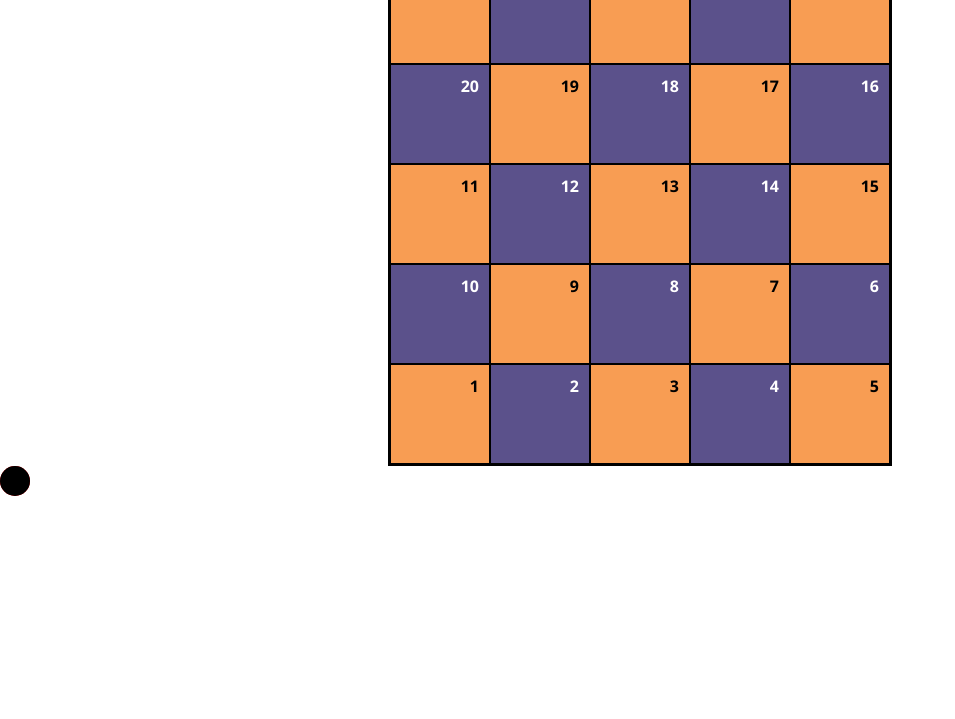
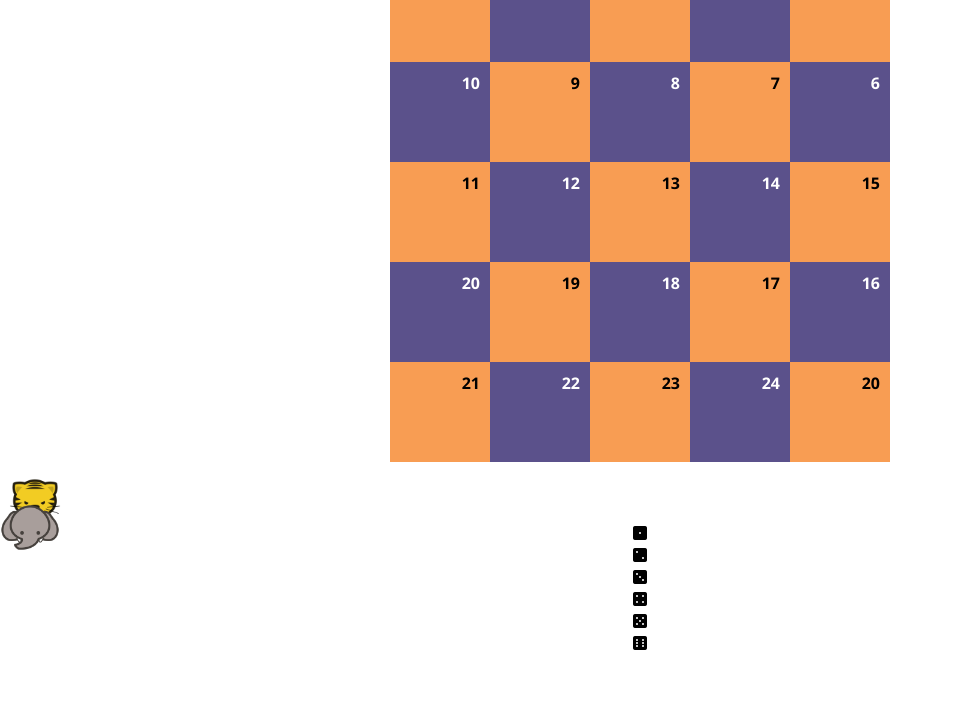
Before and after one commit to happikaur/snakes-and-ladders, a plain HTML site: page index.html in a window 1280 px wide. Shown: the part 81-800 px from the top of the page, without its empty margins (0-955 px from the left). Drawn offline with Linux system fonts and the light colour scheme.

Commit message:
Made different file for scss, and move them into folders. Added the avatar images.

```diff
--- a/index.html
+++ b/index.html
@@ -4,99 +4,110 @@
   <meta charset="UTF-8">
   <meta http-equiv="X-UA-Compatible" content="IE=edge">
   <meta name="viewport" content="width=device-width, initial-scale=1.0">
-  <title>Document</title>
-  <link rel="stylesheet" href="./style.css">
+  <title>Snakes and Ladders</title>
+  <link rel="stylesheet" href="./main.css">
   <script src="./app.js" async defer></script>
+  <link rel="stylesheet" href="https://use.fontawesome.com/releases/v5.15.4/css/all.css" integrity="sha384-DyZ88mC6Up2uqS4h/KRgHuoeGwBcD4Ng9SiP4dIRy0EXTlnuz47vAwmeGwVChigm" crossorigin="anonymous">
 </head>
 <body>
   <h1>SNAKES AND LADDERS</h1>
 
+
   <div class="board">
     <div class="boxes">
       <div class="box one">
-        <span class="number">25</span>
+        <span class="number">21</span>
+      </div>
+      <div class="box two">
+        <span class="number">22</span>
+      </div>
+      <div class="box one">
+        <span class="number">23</span>
       </div>
       <div class="box two">
         <span class="number">24</span>
       </div>
       <div class="box one">
-        <span class="number">23</span>
+        <span class="number">20</span>
       </div>
       <div class="box two">
-        <span class="number">22</span>
+        <span class="number">20</span>
       </div>
       <div class="box one">
-        <span class="number">21</span>
+        <span class="number">19</span>
+      </div>
+      <div class="box two">
+        <span class="number">18</span>
+      </div>
+      <div class="box one">
+        <span class="number">17</span>
       </div>
       <div class="box two">
         <span class="number">16</span>
       </div>
       <div class="box one">
-        <span class="number">17</span>
+        <span class="number">11</span>
       </div>
       <div class="box two">
-        <span class="number">18</span>
+        <span class="number">12</span>
       </div>
       <div class="box one">
-        <span class="number">19</span>
+        <span class="number">13</span>
       </div>
       <div class="box two">
-        <span class="number">20</span>
+        <span class="number">14</span>
       </div>
       <div class="box one">
         <span class="number">15</span>
       </div>
       <div class="box two">
-        <span class="number">14</span>
+        <span class="number">10</span>
       </div>
       <div class="box one">
-        <span class="number">13</span>
+        <span class="number">9</span>
       </div>
       <div class="box two">
-        <span class="number">12</span>
+        <span class="number">8</span>
       </div>
       <div class="box one">
-        <span class="number">11</span>
+        <span class="number">7</span>
       </div>
       <div class="box two">
         <span class="number">6</span>
       </div>
       <div class="box one">
-        <span class="number">7</span>
+        <span class="number">1</span>
       </div>
       <div class="box two">
-        <span class="number">8</span>
+        <span class="number">2</span>
       </div>
       <div class="box one">
-        <span class="number">9</span>
-      </div>
-      <div class="box two">
-        <span class="number">10</span>
-      </div>
-      <div class="box one">
-        <span class="number">5</span>
+        <span class="number">3</span>
       </div>
       <div class="box two">
         <span class="number">4</span>
       </div>
       <div class="box one">
-        <span class="number">3</span>
-      </div>
-      <div class="box two">
-        <span class="number">2</span>
-      </div>
-      <div class="box one">
-        <span class="number">1</span>
+        <span class="number">5</span>
       </div>
     </div>
 
     <div class="player one">
-
+      <img src="./images/tiger.png" alt="player1" class="one">
     </div>
 
     <div class="player two">
+      <img src="./images/elephant.png" alt="player2" class="two">
+    </div>
+  </div>
 
-    </div>
+  <div class="dice">
+    <div class="dice"><i class="fas fa-dice-one"></i></div>
+    <div><i class="fas fa-dice-two"></i></div>
+    <div><i class="fas fa-dice-three"></i></div>
+    <div><i class="fas fa-dice-four"></i></div>
+    <div><i class="fas fa-dice-five"></i></div>
+    <div><i class="fas fa-dice-six"></i></div>
   </div>
 </body>
 </html>
--- /dev/null
+++ b/main.scss
@@ -0,0 +1,5 @@
+@import './scss/abstracts/variables';
+@import './scss/components/board';
+@import './scss/layout/layout';
+@import './scss/components/players';
+@import './scss/components/dice';
--- /dev/null
+++ b/scss/abstracts/_variables.scss
@@ -0,0 +1,5 @@
+$background: forestgreen;
+$box1: rgb(248, 157, 83);
+$box2:rgb(91, 81, 139);
+$white: #fff;
+$black: #111;
--- /dev/null
+++ b/scss/components/_board.scss
@@ -0,0 +1,40 @@
+@import '../abstracts/variables';
+@import '../layout/layout';
+@import '../components/players';
+
+
+.board {
+  position: relative;
+
+  // @media screen and (max-width: 300px) {
+  //   display: none;
+  // }
+
+  .boxes {
+    width: 500px;
+    height: 500px;
+    margin: 0 auto;
+
+
+    .box {
+      width: 100px;
+      height: 100px;
+      padding: 10px;
+
+      &.one {
+        background-color: $box1;
+      }
+
+      &.two {
+        background: $box2;
+        color: $white;
+      }
+
+      .number {
+        display: block;
+        text-align: right;
+        font-weight: bold;
+      }
+    }
+  }
+}
--- /dev/null
+++ b/scss/components/_dice.scss
@@ -0,0 +1,3 @@
+.dice {
+  background-color: $white;
+}
--- /dev/null
+++ b/scss/components/_players.scss
@@ -0,0 +1,20 @@
+.player {
+  width: 30px;
+  height: 30px;
+  border-radius: 100px;
+  // position: absolute;
+
+  &.one {
+    img{
+      width: 70px;
+      height:70px;
+    }
+  }
+
+  &.two {
+    img {
+      width: 60px;
+      height: 60px;
+    }
+  }
+}
--- /dev/null
+++ b/scss/layout/_layout.scss
@@ -0,0 +1,10 @@
+* {
+  margin: 0;
+  padding: 0;
+  box-sizing: border-box;
+}
+
+body {
+  font-family: 'Segoe UI', Tahoma, Geneva, Verdana, sans-serif;
+  text-align: center;
+}
--- a/style.scss
+++ /dev/null
@@ -1,66 +0,0 @@
-$background: forestgreen;
-$box1: rgb(248, 157, 83);
-$box2:rgb(91, 81, 139);
-
-* {
-  margin: 0;
-  padding: 0;
-}
-
-body {
-  font-family: 'Segoe UI', Tahoma, Geneva, Verdana, sans-serif;
-  text-align: center;
-}
-
-.board {
-  position: relative;
-
-  .boxes {
-    width: 500px;
-    height: 500px;
-    border: 2px black solid;
-    display: flex;
-    flex-wrap: wrap;
-    // need to correct this in html
-    flex-direction: row-reverse;
-    margin: 0 auto;
-
-    .box {
-      width: 100px;
-      height: 100px;
-      border: 1px black solid;
-      box-sizing: border-box;
-      padding: 10px;
-
-      &.one {
-        background-color: $box1;
-      }
-
-      &.two {
-        background: $box2;
-        color: white;
-      }
-
-      .number {
-        display: block;
-        text-align: right;
-        font-weight: bold;
-      }
-    }
-  }
-
-  .player {
-    width: 30px;
-    height: 30px;
-    border-radius: 100px;
-    position: absolute;
-
-    &.one {
-      background-color: red;
-    }
-
-    &.two {
-      background-color: black;
-    }
-  }
-}
```
Also changed, not shown: images/elephant.png (added), images/tiger.png (added), main.css, scss/components/_board.css (added), scss/components/_players.css (added), scss/layout/_layout.css (added).
